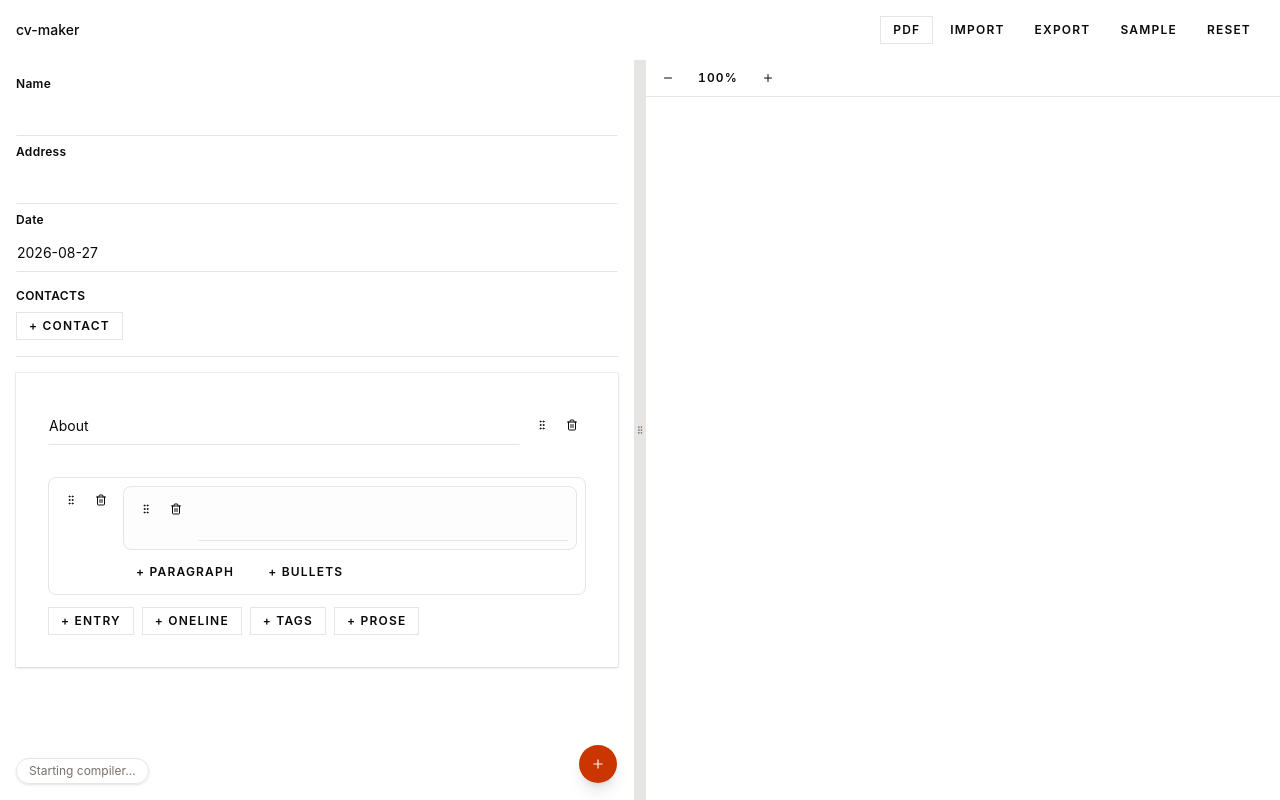
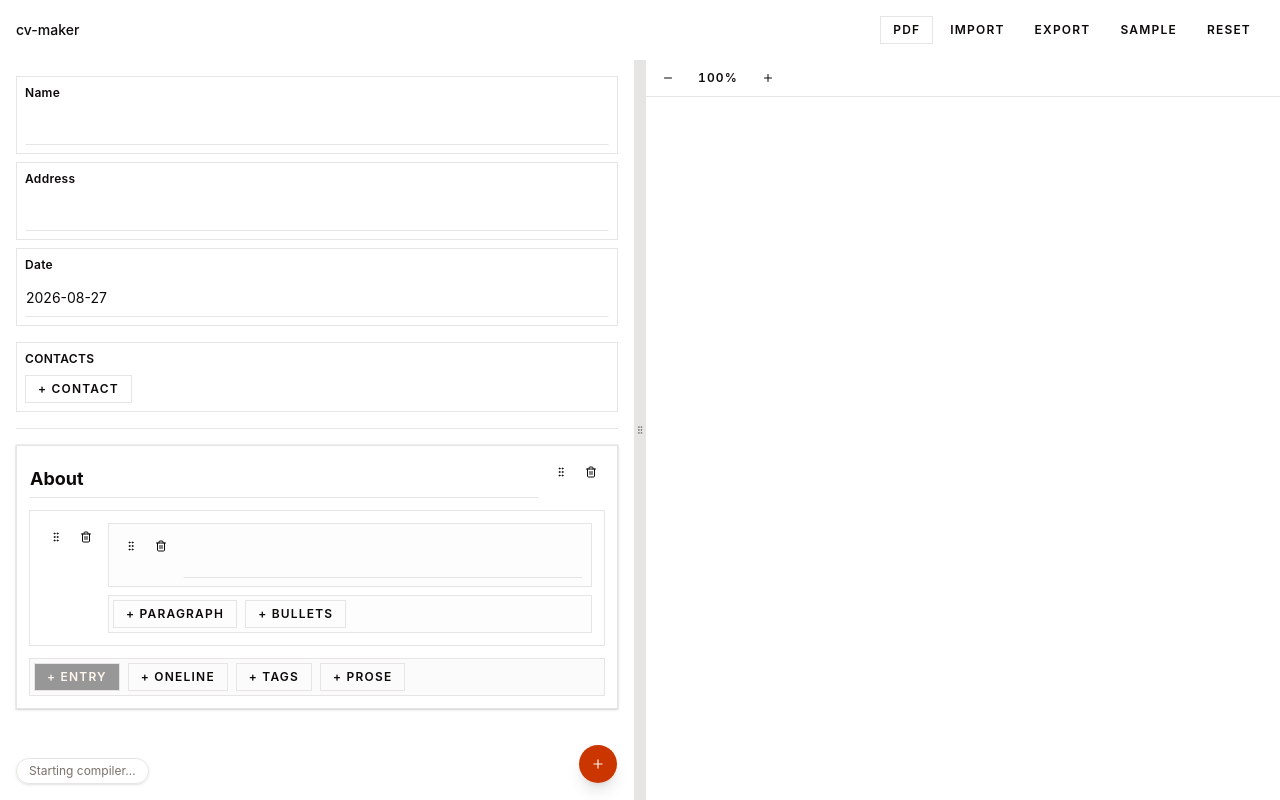
Before and after one commit to mricarte-i/cv-maker, a React (Vite) app: page / in a window 1280 px wide. Built offline with nearby package versions, Linux system fonts and the light colour scheme.

Commit message:
enhance UI styling for editors and sections with borders and padding

```diff
--- a/src/App.tsx
+++ b/src/App.tsx
@@ -174,7 +174,7 @@ function Editor({ initial }: { initial: CVDocument }) {
               <aside className="h-full space-y-4 overflow-y-auto p-4">
                 <div className="grid gap-2">
                   {FIELDS.map((field) => (
-                    <div key={field} className="grid gap-1">
+                    <div key={field} className="grid gap-1 border p-2">
                       <Label htmlFor={field} className="capitalize">
                         {field}
                       </Label>
@@ -193,7 +193,7 @@ function Editor({ initial }: { initial: CVDocument }) {
                   ))}
                 </div>
 
-                <div className="space-y-2">
+                <div className="space-y-2 border p-2">
                   <Label>Contacts</Label>
                   <ContactsEditor contacts={doc.contacts} />
                 </div>
--- a/src/ui/BlockEditor.tsx
+++ b/src/ui/BlockEditor.tsx
@@ -5,6 +5,8 @@ import type { ListRef } from "../state/navigate";
 import { useDispatch } from "./dispatch";
 import { DragHandle, RowControls, SortableList } from "./Sortable";
 import { Trash } from "lucide-react";
+
+import { cn } from "@/lib/utils";
 
 function BulletsEditor({
   block,
@@ -15,11 +17,11 @@ function BulletsEditor({
   const list: ListRef = { kind: "bullets", blockId: block.id };
 
   return (
-    <>
-      <SortableList list={list} items={block.items} className="space-y-1.5">
+    <div className="px-3 pt-3">
+      <SortableList list={list} items={block.items}>
         {(bullet, i) => (
           <div
-            className="flex items-start gap-1 rounded-md bg-muted/40 border border-dashed p-1"
+            className="flex items-start gap-1 bg-muted/40 border border-dashed p-1 mt-2"
             key={bullet.id}
           >
             {/* the grip is the bullet marker */}
@@ -42,6 +44,7 @@ function BulletsEditor({
               size="icon-xs"
               aria-label="remove"
               onClick={() => dispatch({ type: "list/remove", list, index: i })}
+              className="hover:bg-destructive hover:text-primary-foreground"
             >
               <Trash />
             </Button>
@@ -49,13 +52,17 @@ function BulletsEditor({
         )}
       </SortableList>
       <Button
-        variant="ghost"
+        variant="outline"
         size="xs"
         onClick={() => dispatch({ type: "bullet/add", blockId: block.id })}
+        className={cn(
+          "border-dashed border w-full mt-2 bg-black/30 text-primary-foreground",
+          "hover:bg-chart-2 hover:text-primary-foreground",
+        )}
       >
         + bullet
       </Button>
-    </>
+    </div>
   );
 }
 
@@ -71,7 +78,7 @@ export function BlockEditor({
   const dispatch = useDispatch();
 
   return (
-    <div className="flex gap-2 rounded-md border bg-muted/20 p-2">
+    <div className="flex gap-2 border bg-muted/20 p-2">
       <RowControls list={parent} index={index} />
       <div className="min-w-0 flex-1 space-y-1.5">
         {block.kind === "paragraph" ? (
--- a/src/ui/ItemEditor.tsx
+++ b/src/ui/ItemEditor.tsx
@@ -32,25 +32,17 @@ function BodyEditor({ itemId, body }: { itemId: string; body: Block[] }) {
         {(b, i) => <BlockEditor block={b} parent={parent} index={i} />}
       </SortableList>
 
-      <div className="flex gap-2">
-        <Button
-          variant="ghost"
-          size="xs"
-          onClick={() =>
-            dispatch({ type: "block/add", itemId, kind: "paragraph" })
-          }
-        >
-          + paragraph
-        </Button>
-        <Button
-          variant="ghost"
-          size="xs"
-          onClick={() =>
-            dispatch({ type: "block/add", itemId, kind: "bullets" })
-          }
-        >
-          + bullets
-        </Button>
+      <div className="flex gap-2 border p-1 bg-muted/20">
+        {(["paragraph", "bullets"] as const).map((kind) => (
+          <Button
+            key={kind}
+            variant="outline"
+            size="xs"
+            onClick={() => dispatch({ type: "block/add", itemId, kind })}
+          >
+            + {kind}
+          </Button>
+        ))}
       </div>
     </div>
   );
@@ -67,7 +59,7 @@ function Shell({
   children: React.ReactNode;
 }) {
   return (
-    <div className="flex gap-2 rounded-md border p-2">
+    <div className="flex gap-2 border p-3">
       <RowControls list={parent} index={index} />
       <div className="min-w-0 flex-1 space-y-2">{children}</div>
     </div>
@@ -96,9 +88,9 @@ export function ItemEditor({
     case "tags":
       return (
         <Shell {...frame}>
-          <div className="flex gap-2">
+          <div className="grid gap-2">
             <Input
-              className="w-40"
+              className="w-full"
               placeholder="title"
               value={item.title}
               onChange={(e) =>
--- a/src/ui/SectionEditor.tsx
+++ b/src/ui/SectionEditor.tsx
@@ -6,6 +6,8 @@ import { Button } from "../components/ui/button";
 import { Input } from "@/components/ui/input";
 import { Card, CardContent, CardHeader } from "@/components/ui/card";
 import { RowControls, SortableList } from "./Sortable";
+
+import { cn } from "@/lib/utils";
 
 export function SectionEditor({
   section,
@@ -18,9 +20,9 @@ export function SectionEditor({
   const items: ListRef = { kind: "items", sectionId: section.id };
 
   return (
-    <Card>
+    <Card className="border [--card-spacing:--spacing(3)]">
       <CardHeader>
-        <div className="flex items-center gap-2">
+        <div className="flex items-start gap-2">
           <Input
             placeholder="section label"
             value={section.label}
@@ -31,6 +33,7 @@ export function SectionEditor({
                 label: e.target.value,
               })
             }
+            className="h-10 text-lg font-bold md:text-lg"
           />
           <RowControls list={{ kind: "sections" }} index={index} />
         </div>
@@ -41,7 +44,7 @@ export function SectionEditor({
           {(it, i) => <ItemEditor item={it} parent={items} index={i} />}
         </SortableList>
 
-        <div className="flex flex-wrap gap-2">
+        <div className="flex flex-wrap gap-2 border p-1 bg-muted/40">
           {(["entry", "oneline", "tags", "prose"] as const).map((kind) => (
             <Button
               key={kind}
@@ -49,6 +52,14 @@ export function SectionEditor({
               size="xs"
               onClick={() =>
                 dispatch({ type: "item/add", sectionId: section.id, kind })
+              }
+              className={
+                kind === "entry"
+                  ? cn(
+                      "bg-black/40 text-primary-foreground",
+                      "hover:bg-chart-2 hover:text-primary-foreground",
+                    )
+                  : ""
               }
             >
               + {kind}
--- a/src/ui/Sortable.tsx
+++ b/src/ui/Sortable.tsx
@@ -147,6 +147,7 @@ export function RowControls({ list, index }: { list: ListRef; index: number }) {
         size="icon-xs"
         aria-label="remove"
         onClick={() => dispatch({ type: "list/remove", list, index })}
+        className="hover:bg-destructive hover:text-primary-foreground"
       >
         <Trash />
       </Button>
```
